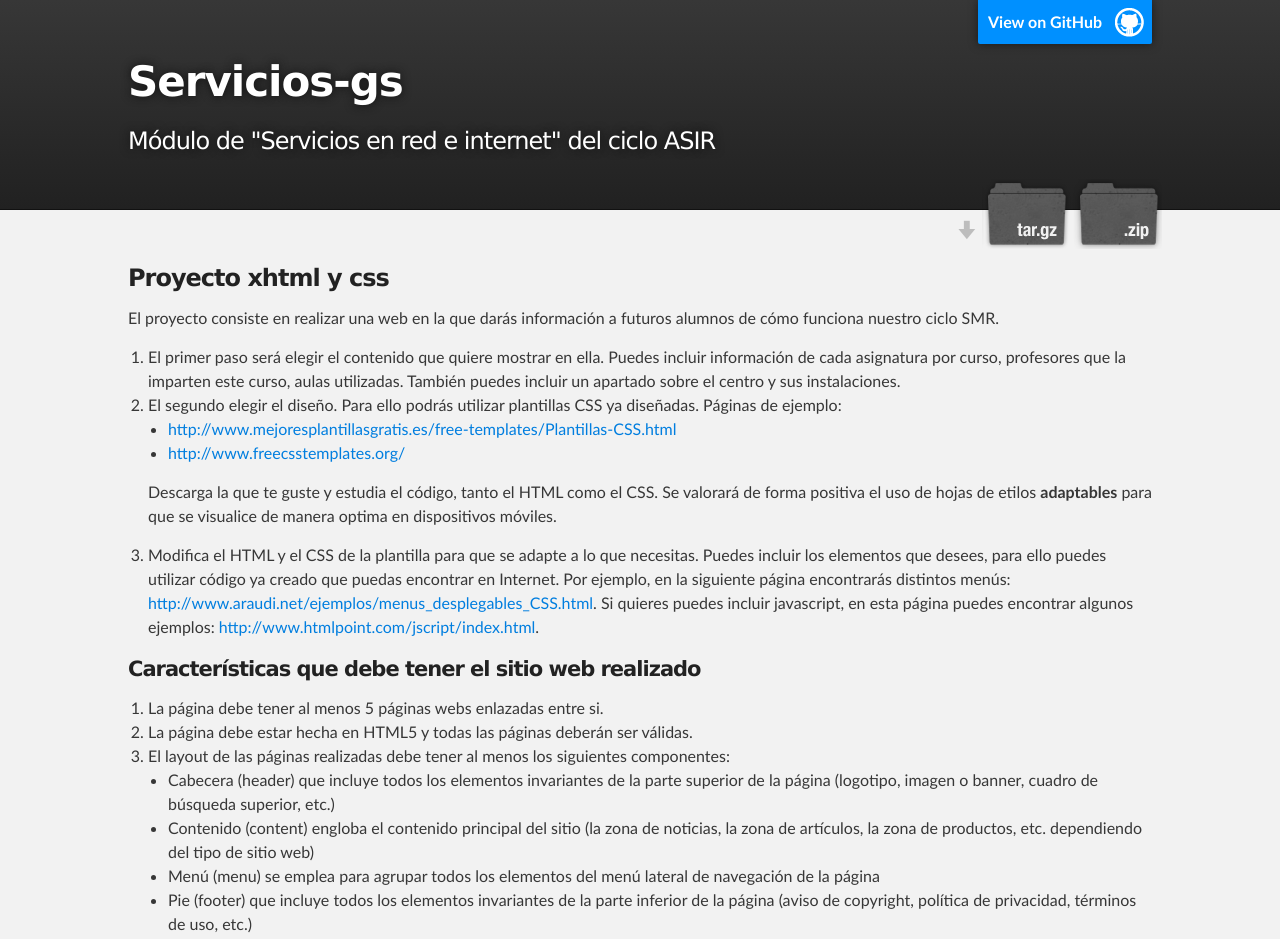
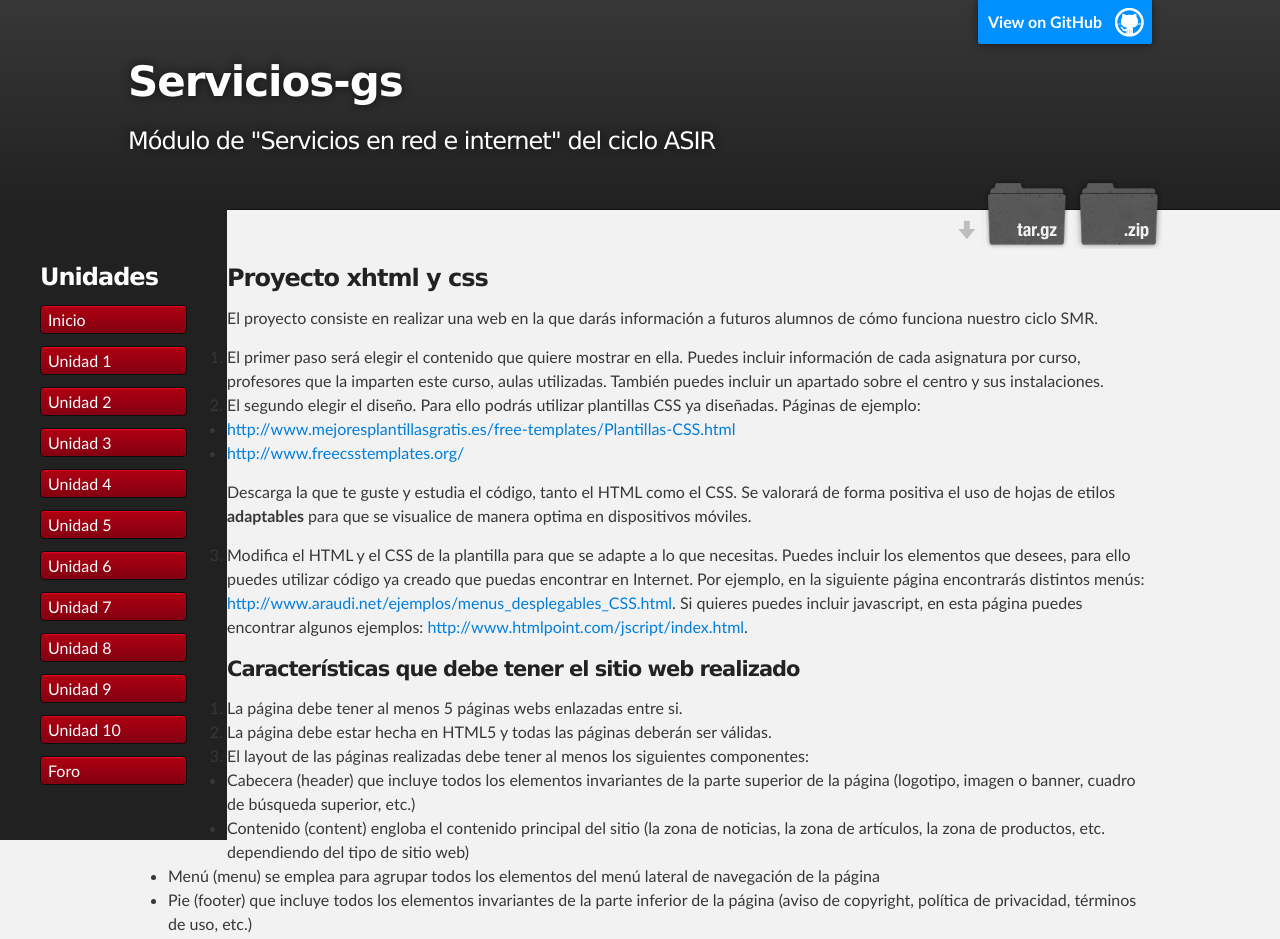
Before and after one commit to josedom24/servicios-gs, a Jekyll site: the page built from index.md, in a window 1280 px wide. Shown: the top 939 px of the page. Built offline with Jekyll 4.4.1, drawn with Linux system fonts in a browser that asks for light colours.

Commit message:
menu.css

```diff
--- a/_layouts/index.html
+++ b/_layouts/index.html
@@ -7,7 +7,7 @@
     <meta name="description" content="Servicios-gs : Módulo de &quot;Servicios en red e internet&quot; del ciclo ASIR">
 
     <link rel="stylesheet" type="text/css" media="screen" href="stylesheets/stylesheet.css">
-
+    <link rel="stylesheet" type="text/css" media="screen" href="stylesheets/menu.css">
     <title>Servicios-gs</title>
   </head>
 
@@ -28,6 +28,38 @@
         </header>
     </div>
 
+    <div class="slide">
+ <h3 class="header">Unidades</h3>
+            <ul class="otherlinks clearfix">
+
+              <li><a title="" href="/cloud" rel="external">Inicio</a></li>
+
+              <li><a title="" href="/cloud/curso/u1" rel="external">Unidad 1</a></li>
+
+              <li><a title="" href="/cloud/curso/u2" rel="external">Unidad 2</a></li>
+
+              <li><a title="" href="/cloud/curso/u3" rel="external">Unidad 3</a></li>
+
+              <li><a title="" href="/cloud/curso/u4" rel="external">Unidad 4</a></li>
+
+              <li><a title="" href="/cloud/curso/u5" rel="external">Unidad 5</a></li>
+
+              <li><a title="" href="/cloud/curso/u6" rel="external">Unidad 6</a></li>
+
+              <li><a title="" href="/cloud/curso/u7" rel="external">Unidad 7</a></li>
+
+              <li><a title="" href="/cloud/curso/u8" rel="external">Unidad 8</a></li>
+
+              <li><a title="" href="/cloud/curso/u9" rel="external">Unidad 9</a></li>
+
+              <li><a title="" href="/cloud/curso/u10" rel="external">Unidad 10</a></li>
+
+              <li><a title="" href="https://github.com/iesgn/cloud/issues" rel="external">Foro</a></li>
+
+            </ul>
+
+  </div>
+
     <!-- MAIN CONTENT -->
     <div id="main_content_wrap" class="outer">
       <section id="main_content" class="inner">
--- /dev/null
+++ b/stylesheets/menu.css
@@ -0,0 +1,54 @@
+ div.slide ul {
+  list-style:none;
+
+
+  padding:0;
+}
+
+div.slide li a{
+  color:#FFF;
+}
+div.slide h3{
+  color:#FFF;
+}
+
+
+div.slide li {
+list-style-type: none;
+  width:132px;
+  height:15px;
+margin-bottom: 12px;
+line-height: 1em;
+padding: 6px 6px 6px 7px;
+
+background: #AF0011;
+background: -moz-linear-gradient(top, #AF0011 0%, #820011 100%);
+  background: -webkit-gradient(linear, left top, left bottom, color-stop(0%,#f8f8f8), color-stop(100%,#dddddd));
+  background: -webkit-linear-gradient(top, #AF0011 0%,#820011 100%);
+  background: -o-linear-gradient(top, #AF0011 0%,#820011 100%);
+  background: -ms-linear-gradient(top, #AF0011 0%,#820011 100%);
+  background: linear-gradient(top, #AF0011 0%,#820011 100%);
+
+border-radius:4px;
+  border:1px solid #0D0D0D;
+
+-webkit-box-shadow: inset 0px 1px 1px 0 rgba(233,2,38, 1);
+box-shadow: inset 0px 1px 1px 0 rgba(233,2,38, 1);
+
+}
+
+div.slide li:hover {
+background: #C3001D;
+background: -moz-linear-gradient(top, #C3001D 0%, #950119 100%);
+  background: -webkit-gradient(linear, left top, left bottom, color-stop(0%,#f8f8f8), color-stop(100%,#dddddd));
+  background: -webkit-linear-gradient(top, #C3001D 0%,#950119 100%);
+  background: -o-linear-gradient(top, #C3001D 0%,#950119 100%);
+  background: -ms-linear-gradient(top, #C3001D 0%,#950119 100%);
+  background: linear-gradient(top, #C3001D 0%,#950119 100%);
+}
+
+ div.slide
+
+        {float:left;
+        padding:40px;
+        background: #212121;}
```
